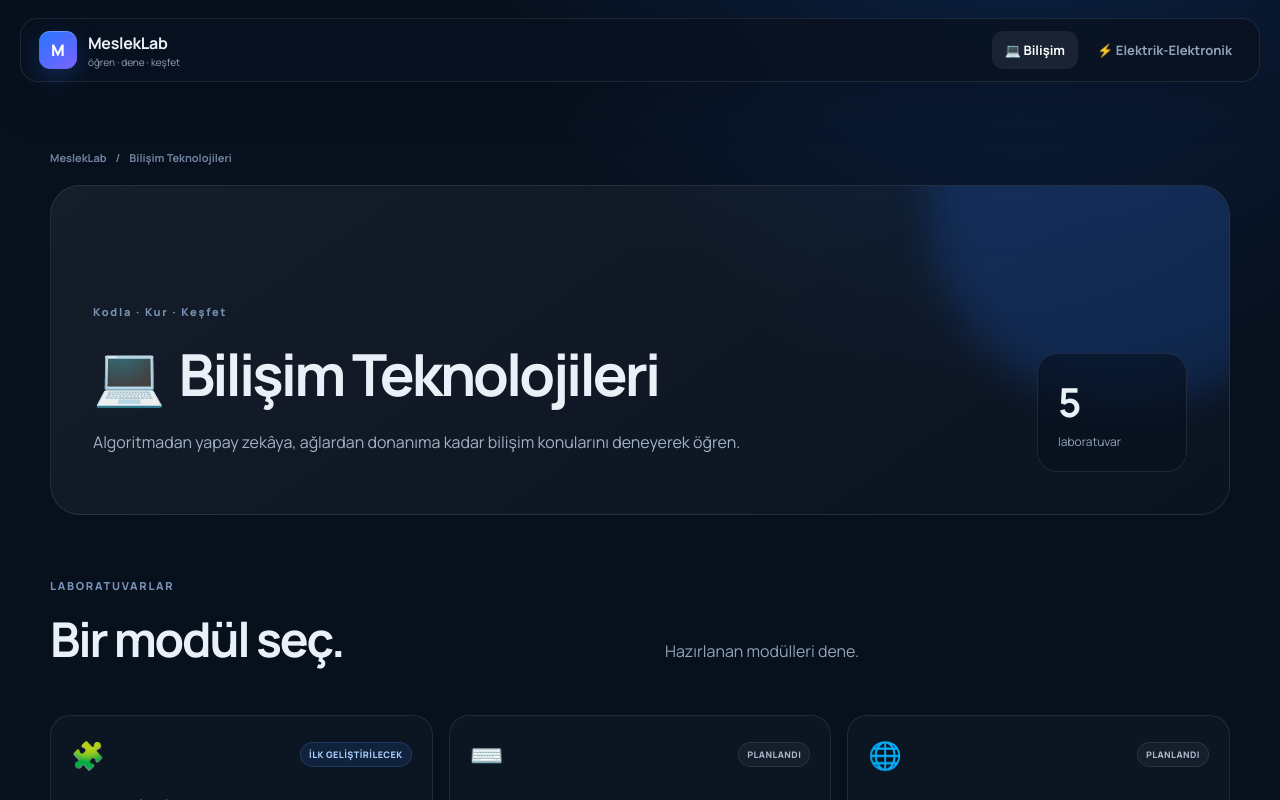
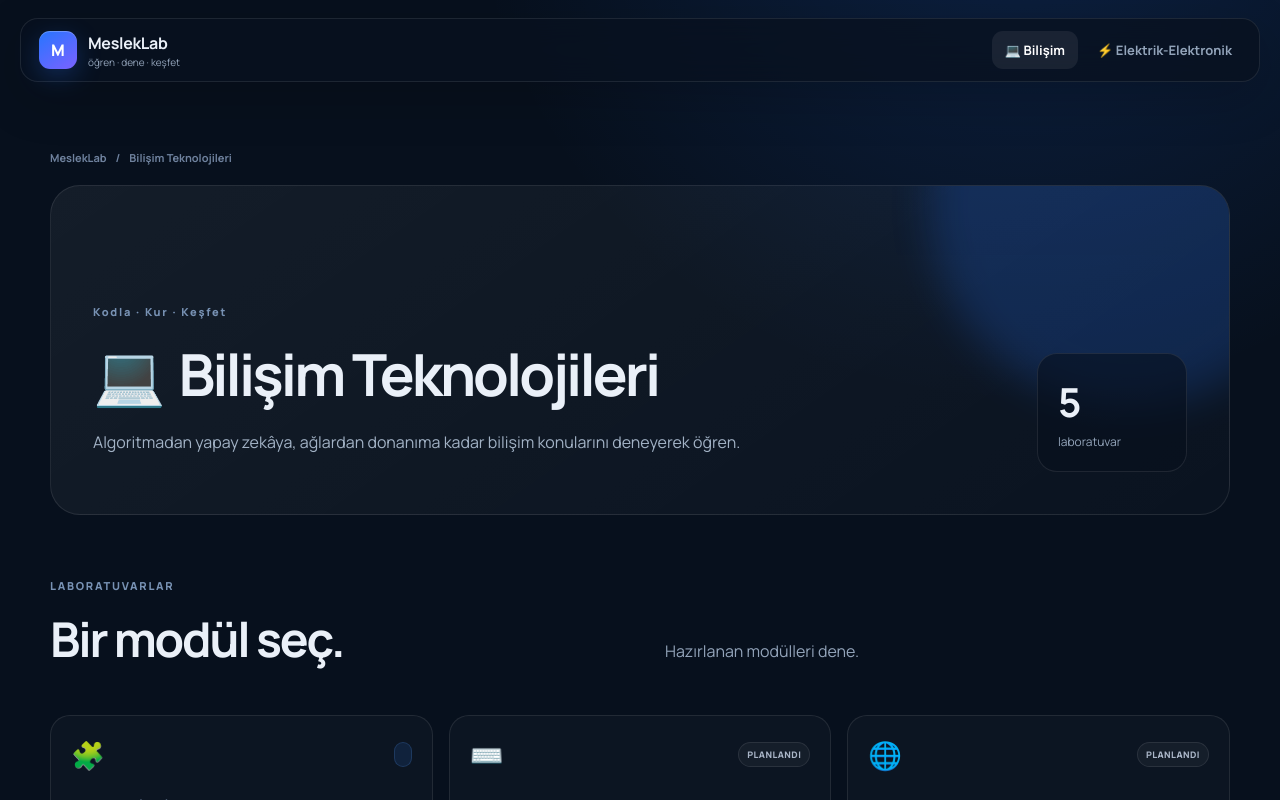
Before and after one commit to bzydnli/mesleklab, a React (Vite) app: page /#/bilisim in a window 1280 px wide. Shown: the top 800 px of the page. Built offline with nearby package versions, Linux system fonts and the light colour scheme.

Commit message:
Update StatusBadge.tsx

```diff
--- a/src/components/StatusBadge.tsx
+++ b/src/components/StatusBadge.tsx
@@ -1,7 +1,6 @@
 import type { LabStatus } from '../types'
 
 const labels: Record<LabStatus, string> = {
-  foundation: 'İlk geliştirilecek',
   planned: 'Planlandı',
   ready: 'Hazır',
 }
```
